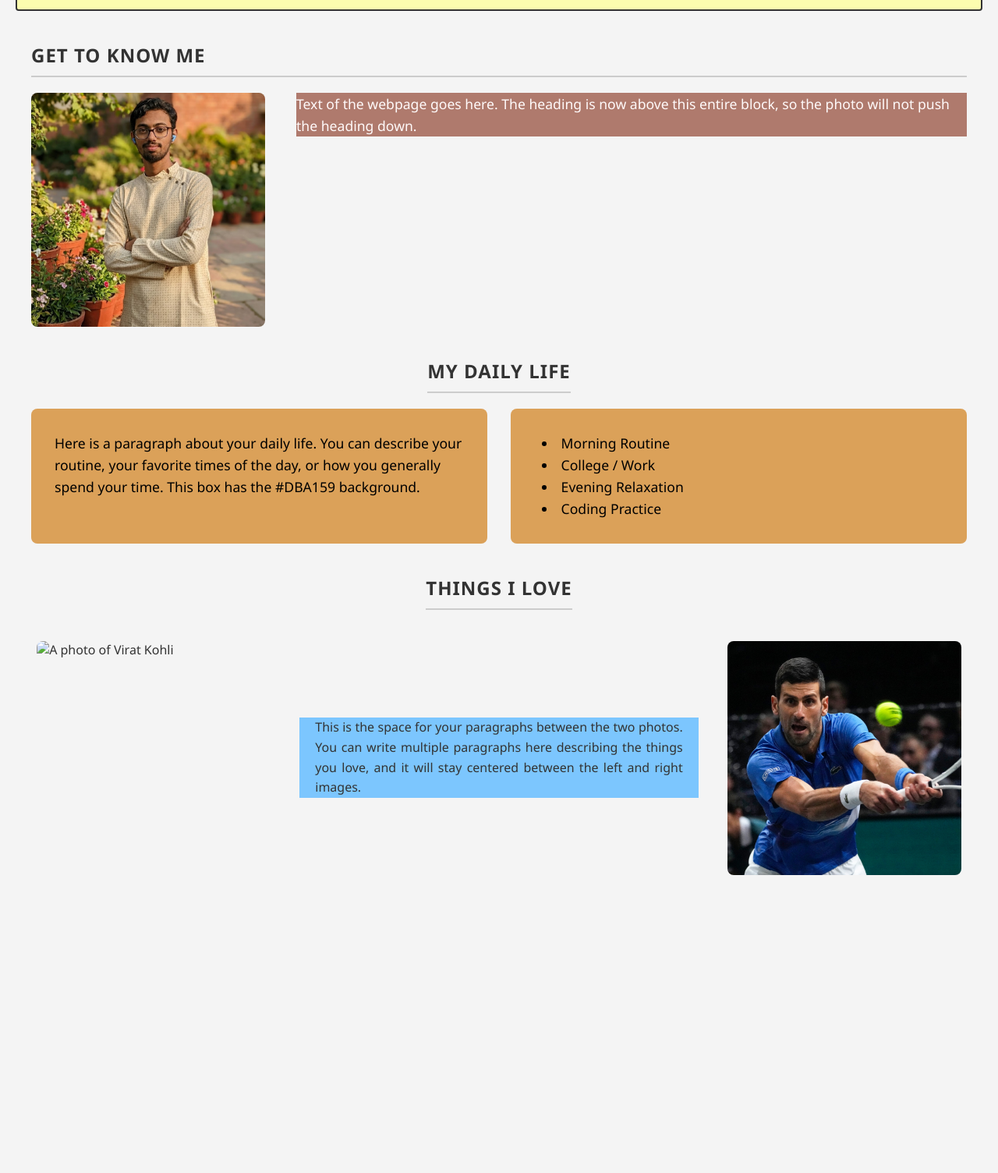
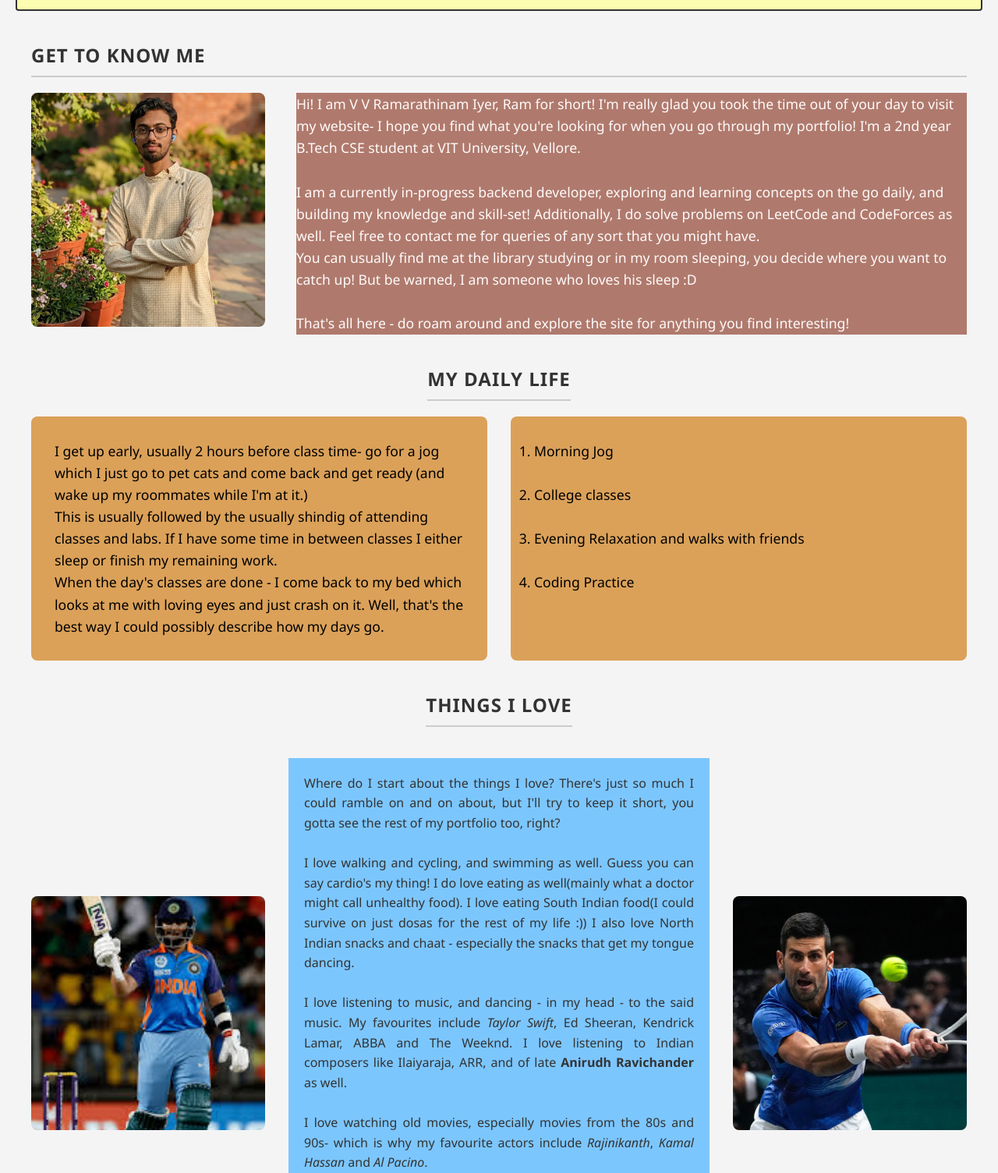
Before and after one commit to itsramhere/Web-Programming-Assignment-02-Task-2-, a plain HTML site: page index.html in a window 1280 px wide. Shown: the part 325-1829 px from the top of the page at 78% size. Before the commit the page ends 1467 px from the top, so only its background shows below. Drawn offline with Linux system fonts and the light colour scheme.

Commit message:
Content Written.

```diff
--- a/academicstyle.css
+++ b/academicstyle.css
@@ -120,7 +120,7 @@
 
 /* Table Header Style */
 th {
-    background-color: #FF9FE5;
+    background-color: #2F2504;
     color: #fff;
     font-weight: bold;
     text-transform: uppercase;
--- a/blogs.css
+++ b/blogs.css
@@ -8,10 +8,7 @@
 body {
     font-family: 'Segoe UI', Tahoma, Geneva, Verdana, sans-serif;
     color: #333;
-
-    /* BACKGROUND IMAGE SETUP */
-    /* Ensure this matches your other pages */
-    background-image: url('./assets/your-background-image.jpg');
+    background-color:#FFED66;
     background-size: cover;
     background-position: center;
     background-attachment: fixed;
@@ -22,9 +19,9 @@
 .layout-container {
     width: 90%;
     max-width: 1000px; /* Slightly narrower for better reading experience */
+    background-color: #FFFFEA;
     margin: 40px auto;
     padding: 40px;
-    background-color: rgba(255, 255, 255, 0.95); /* High opacity for readability */
     border-radius: 8px;
     box-shadow: 0 4px 15px rgba(0,0,0,0.2);
     display: flex;
@@ -51,7 +48,7 @@
 
 .blog-post {
     border: 2px solid #333;
-    background-color: #fff;
+    background-color: #D8D8D8;
     padding: 30px;
     border-radius: 4px;
     display: flex;
@@ -62,7 +59,7 @@
 /* The "Box" for Title and Date */
 .blog-meta-box {
     border: 1px solid #666;
-    background-color: #f4f4f4; /* Light grey to distinguish header */
+    background-color: #336699; /* Light grey to distinguish header */
     padding: 15px 20px;
     border-radius: 4px;
     width: fit-content; /* Shrinks to fit text, like in wireframe */
@@ -72,12 +69,12 @@
 .blog-meta-box h2 {
     font-size: 1.3rem;
     margin-bottom: 5px;
-    color: #e63946; /* Accent color for title */
+    color:gold; /* Accent color for title */
 }
 
 .blog-date {
     font-size: 0.9rem;
-    color: #666;
+    color:aqua;
     font-style: italic;
     display: block; /* Ensures date sits on its own line */
 }
@@ -91,7 +88,7 @@
 /* --- NAVIGATION STYLES --- */
 .nav-container {
     border: 2px solid #333;
-    background-color: #fff;
+    background-color: #4D5057;
     padding: 15px;
     border-radius: 4px;
     margin-top: auto;
@@ -110,6 +107,7 @@
     border: 1px solid #333;
     font-weight: bold;
     min-width: 120px;
+    background-color: #1C77C3;
 }
 
 /* Link Interactions */
@@ -123,7 +121,7 @@
 }
 
 .nav-item a:hover {
-    color: #e63946;
+    color:chartreuse;
     transform: scale(1.15);
 }
 
--- a/contact.css
+++ b/contact.css
@@ -8,12 +8,6 @@
 body {
     font-family: 'Segoe UI', Tahoma, Geneva, Verdana, sans-serif;
     color: #333;
-
-    /* BACKGROUND IMAGE SETUP */
-    background-image: url('./assets/your-background-image.jpg');
-    background-size: cover;
-    background-position: center;
-    background-attachment: fixed;
     min-height: 100vh;
 }
 
@@ -23,7 +17,10 @@
     max-width: 800px; /* Narrower container for a contact card look */
     margin: 60px auto; /* More top margin to center it vertically */
     padding: 50px;
-    background-color: rgba(255, 255, 255, 0.95);
+    background-image: url('assets/contactMeBg.jpg');
+    background-size: cover;
+    background-position: center;
+    background-attachment: fixed;
     border-radius: 8px;
     box-shadow: 0 4px 15px rgba(0,0,0,0.2);
     display: flex;
--- a/index.html
+++ b/index.html
@@ -1,5 +1,6 @@
 <!DOCTYPE html>
 <html lang="en">
+
 <head>
     <meta charset="UTF-8">
     <meta name="Assessment 2" author="V V Ramarathinam Iyer 24BDS0350">
@@ -26,7 +27,8 @@
             transform: scale(1.15);
         }
     </style>
-    </head>
+</head>
+
 <body>
 
     <div class="layout-container">
@@ -61,7 +63,22 @@
                     <div class="image-placeholder"> <img src="./assets/myface.jpg" alt="My photo"></div>
                 </div>
                 <div class="know-me-text">
-                    <p>Text of the webpage goes here. The heading is now above this entire block, so the photo will not push the heading down.</p>
+                    <p> Hi! I am V V Ramarathinam Iyer, Ram for short! I'm really glad you took the time out of your day
+                        to visit my
+                        website- I hope you find what you're looking for when you go through my portfolio! I'm a 2nd
+                        year B.Tech CSE
+                        student at VIT University, Vellore. <br> <br>
+                        I am a currently in-progress backend developer, exploring and learning concepts on the go daily,
+                        and building
+                        my knowledge and skill-set! Additionally, I do solve problems on LeetCode and CodeForces as
+                        well.
+                        Feel free to contact me for queries of any sort that you might have. <br>
+                        You can usually find me at the library studying or in my room sleeping, you decide where you
+                        want to catch up!
+                        But be warned, I am someone who loves his sleep :D
+                        <br> <br>
+                        That's all here - do roam around and explore the site for anything you find interesting!
+                    </p>
                 </div>
             </div>
         </section>
@@ -74,19 +91,25 @@
             <div class="daily-life-content">
                 <div class="daily-life-box">
                     <p>
-                        Here is a paragraph about your daily life. You can describe your
-                        routine, your favorite times of the day, or how you generally
-                        spend your time. This box has the #DBA159 background.
+                        I get up early, usually 2 hours before class time- go for a jog which I just go to pet cats
+                        and come back and get ready (and wake up my roommates while I'm at it.) <br>
+                        This is usually followed by the usually shindig of attending classes and labs. If I have some
+                        time
+                        in between classes I either sleep or finish my remaining work. <br> When the day's classes are
+                        done - I come back to my
+                        bed which looks at me with loving eyes and just crash on it.
+                        Well, that's the best way I could possibly describe how my days go.
                     </p>
                 </div>
 
                 <div class="daily-life-box">
-                    <ul>
-                        <li>Morning Routine</li>
-                        <li>College / Work</li>
-                        <li>Evening Relaxation</li>
+                    <ol>
+                        <li>Morning Jog</li>
+                        <br>
+                        <li>College classes</li> <br>
+                        <li>Evening Relaxation and walks with friends</li> <br>
                         <li>Coding Practice</li>
-                    </ul>
+                    </ol>
                 </div>
             </div>
         </section>
@@ -98,20 +121,42 @@
 
             <div class="things-love-grid">
                 <div class="things-love-photo-wrapper">
-                    <div class="image-placeholder"> <img src="./assets//kohli.jpg" alt=" A photo of Virat Kohli"></div>
+                    <div class="image-placeholder"> <img src="assets/kohli.jpg" alt=" A photo of Virat Kohli"></div>
                 </div>
 
                 <div class="things-love-text">
                     <p>
-                        This is the space for your paragraphs between the two photos.
-                        You can write multiple paragraphs here describing the things you love,
-                        and it will stay centered between the left and right images.
+                        Where do I start about the things I love? There's just so much I could ramble on and on about,
+                        but I'll
+                        try to keep it short, you gotta see the rest of my portfolio too, right?
+                        <br> <br>
+                        I love walking and cycling, and swimming as well. Guess you can say cardio's my thing! I do love
+                        eating
+                        as well(mainly what a doctor might call unhealthy food). I love eating South Indian food(I could
+                        survive
+                        on just dosas for the rest of my life :)) I also love North Indian snacks and chaat - especially
+                        the snacks
+                        that get my tongue dancing.
+                        <br> <br>
+                        I love listening to music, and dancing - in my head - to the said music. My favourites include
+                        <i>Taylor Swift</i>,
+                        Ed Sheeran, Kendrick Lamar, ABBA and The Weeknd. I love listening to Indian composers like
+                        Ilaiyaraja, ARR, and of
+                        late <b>Anirudh Ravichander</b> as well.
+                        <br> <br>
+                        I love watching old movies, especially movies from the 80s and 90s- which is why my favourite
+                        actors include
+                        <i>Rajinikanth</i>, <em>Kamal Hassan</em> and <i>Al Pacino</i>.
+                        <br> <br>
+                        I love watching sports in my free time as well, especially cricket and tennis. Some of my
+                        favourites are
+                        Virat Kohli, Novak Djokovic, David Warner and Elena Rybakina.
                     </p>
                 </div>
 
                 <div class="things-love-photo-wrapper">
                     <div class="image-placeholder">
-                        <img src="/assets/novak.jpg" alt="A photo of Novak Djokovic">
+                        <img src="assets/novak.jpg" alt="A photo of Novak Djokovic">
                     </div>
                 </div>
             </div>
@@ -120,4 +165,5 @@
     </div>
 
 </body>
+
 </html>
--- a/projects.css
+++ b/projects.css
@@ -161,8 +161,8 @@
 }
 
 tr:nth-child(even) {
-    background-color: #82DDF0;
-    color:firebrick;
+    background-color: #F6C28B;
+    color:navy;
  }
 tr:hover { background-color: #eaeaea; }
 
--- a/style1.css
+++ b/style1.css
@@ -1,4 +1,3 @@
-
 * {
     box-sizing: border-box;
     margin: 0;
@@ -122,7 +121,7 @@
     line-height: 1.6;
     margin-top: 0;
     background-color: #AF7A6D;
-    color:snow;
+    color: snow;
 }
 
 .section-daily-life {
@@ -178,8 +177,8 @@
 }
 
 .things-love-text {
-    flex: 1.5;
-    padding: 0 20px;
+    flex: 2.5; /* Increased from 1.5 to give more space for text */
+    padding: 20px; /* Increased padding slightly for better spacing */
     text-align: justify;
     line-height: 1.6;
     background-color: #7CC6FE;
```
Also changed, not shown: assets/blogBg.jpg (added), assets/contactMeBg.jpg.
